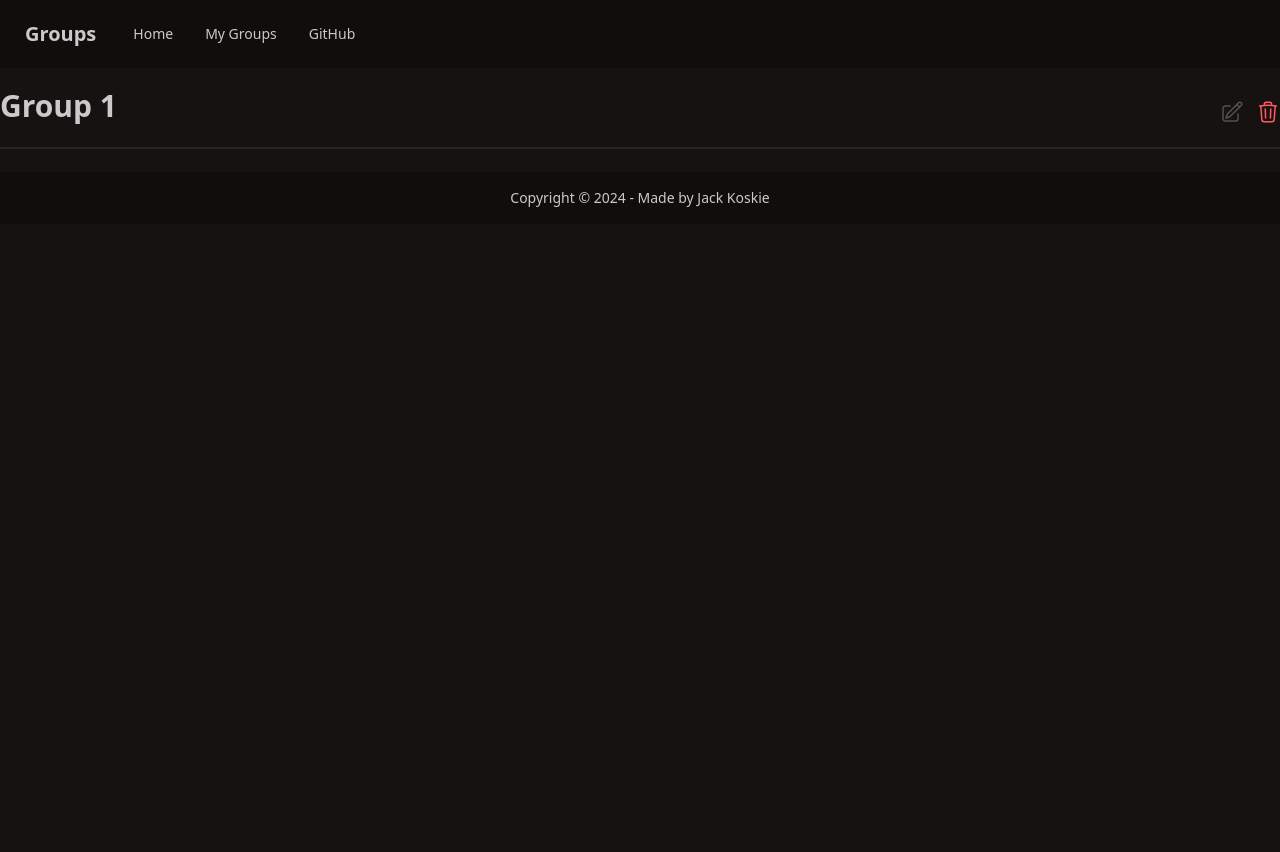
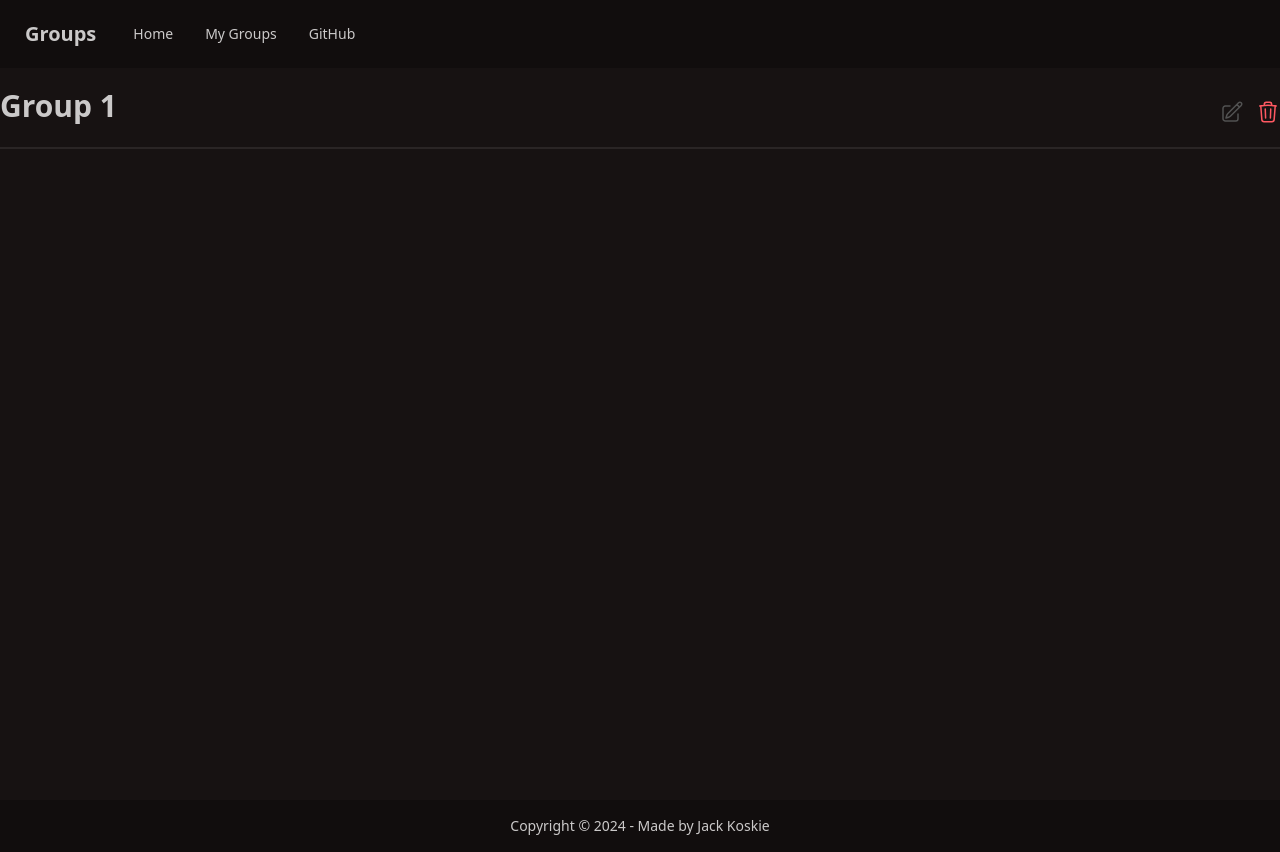
Before and after one commit to jackkoskie/groups, a SvelteKit app: page /groups/1 in a window 1280 px wide. Before the commit the page ends 800 px from the top, so only its background shows below. Built offline with nearby package versions, Linux system fonts and the light colour scheme.

Commit message:
fix: page height

```diff
--- a/src/routes/groups/[id]/+page.svelte
+++ b/src/routes/groups/[id]/+page.svelte
@@ -58,7 +58,7 @@
 	});
 </script>
 
-<div class="container mx-auto">
+<div class="container mx-auto min-h-[calc(100vh-4.22rem)]">
 	<div class="flex items-end gap-3">
 		<h1 class="pt-5 text-3xl font-semibold">{group.name}</h1>
 		<button class="ms-auto text-neutral-600" onclick={openInfoModal}><EditIcon /></button>
```
